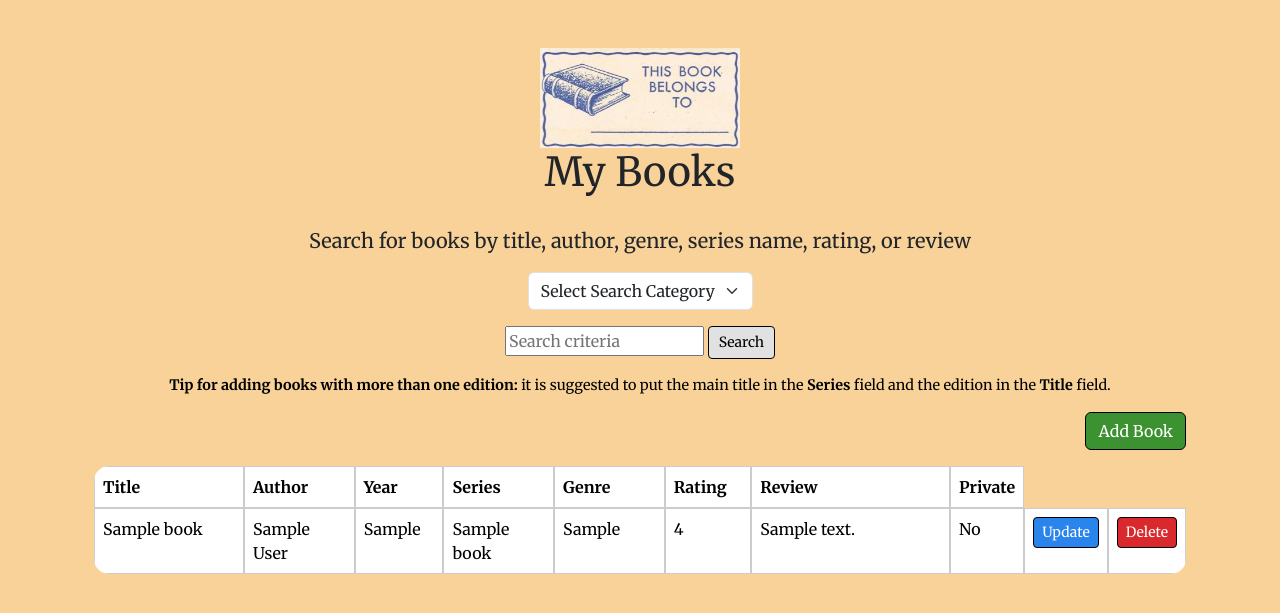
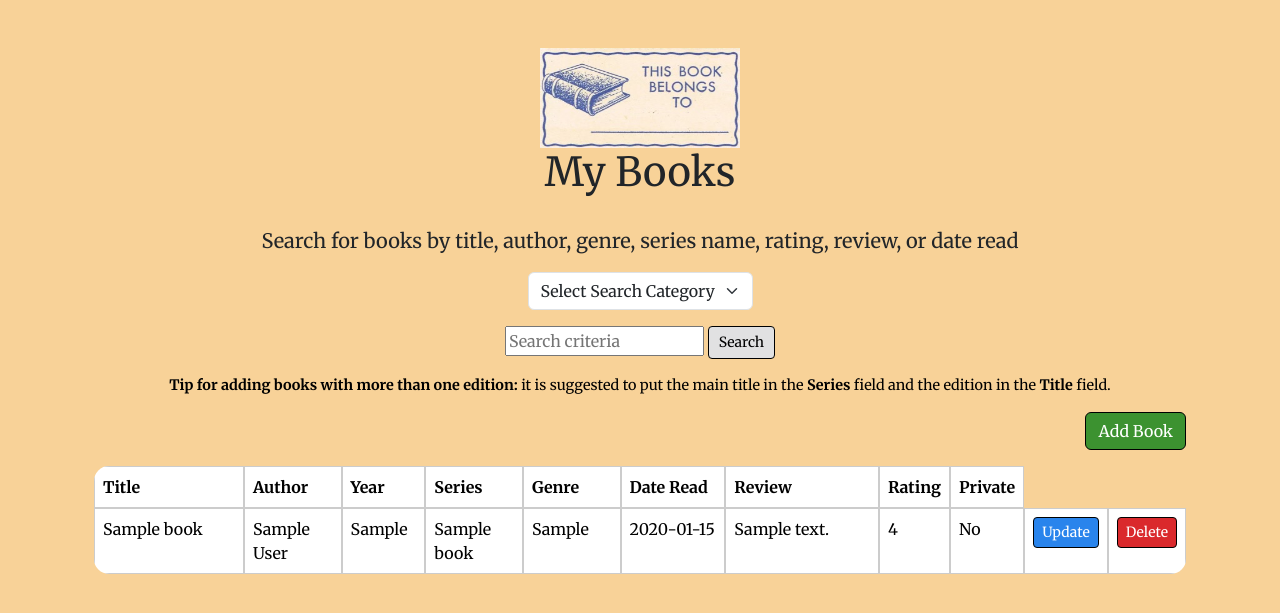
Before and after one commit to KCreek1/My_Library, a Flask app: page /library in a window 1280 px wide. Shown: the part 96-709 px from the top of the page. Run offline with Flask 3, Linux system fonts and the light colour scheme; the visitor is signed in with stand-in values (Sample User, id 1); tables that the repository leaves empty hold one stand-in row (values such as "Sample post"); parts of the project's set-up code (start-up, migrations or seed data) failed here and were passed over; some libraries are stand-ins or nearby versions.

Commit message:
template changes for new date_read

```diff
--- a/static/styles.css
+++ b/static/styles.css
@@ -36,6 +36,11 @@ p {
 .form-control {
   flex: 1 0 80%;
   margin-right: 1rem;
+}
+
+/* Keep Date Read hint text compact while preserving normal typed text size. */
+.date-read-input::placeholder {
+  font-size: 0.80rem;
 }
 
 /* Ensure the table takes up full width */
--- a/templates/library.html
+++ b/templates/library.html
@@ -7,7 +7,7 @@
 {% block content %}
   <img src="/static/IMG_6893.jpg" alt="Library">
   <h1>My Books</h1>
-  <p>Search for books by title, author, genre, series name, rating, or review</p>
+  <p>Search for books by title, author, genre, series name, rating, review, or date read</p>
   <form method="get" action="{{ url_for('library.library') }}">
     <div class="mb-3">
       <select class="form-select mx-auto w-auto" name="value">
@@ -36,13 +36,14 @@
       <table class='table' style="width:100%">
         <thead>
           <tr>
-            <th style="width:20%">Title</th>
+            <th style="width:16%">Title</th>
             <th style="width:10%">Author</th>
             <th style="width:5%">Year</th>
             <th style="width:10%">Series</th>
             <th style="width:10%">Genre</th>
+            <th style="width:15%; white-space: nowrap;">Date Read</th>
+            <th style="width:28%">Review</th>
             <th style="width:5%">Rating</th>
-            <th style="width:45%">Review</th>
             <th style="width:1%">Private</th>
             <th class="visually-hidden" aria-label="Update"></th>
             <th class="visually-hidden" aria-label="Delete"></th>
@@ -66,15 +67,20 @@
               {% if book.genre == '-' or book.genre == 'None' %}
                 <td>-</td>
               {% else %}
-              <td>{{ book.genre }}</td>
+                <td>{{ book.genre }}</td>
+              {% endif %}
+              {% if book.date_read %}
+                <td style="white-space: nowrap;">{{ book.date_read }}</td>
+              {% else %}
+                <td style="white-space: nowrap;">-</td>
+              {% endif %}
+              {% if book.review %}
+                <td>{{ book.review }}</td>
+              {% else %}
+                <td>-</td>
               {% endif %}
               {% if book.rating %}
                 <td>{{ book.rating }}</td>
-              {% else %}
-                <td>-</td>
-              {% endif %}
-              {% if book.review %}
-                <td>{{ book.review }}</td>
               {% else %}
                 <td>-</td>
               {% endif %}
@@ -101,7 +107,7 @@
           {% endfor %}
           {% if not books %}
             <tr>
-              <td colspan="8">No books in your library.</td>
+              <td colspan="9">No books in your library.</td>
             </tr>
           {% endif %}
         </tbody>
```
Also changed, not shown: templates/add_book.html (+6 -2 lines), templates/update_book.html (+6 -2 lines).
